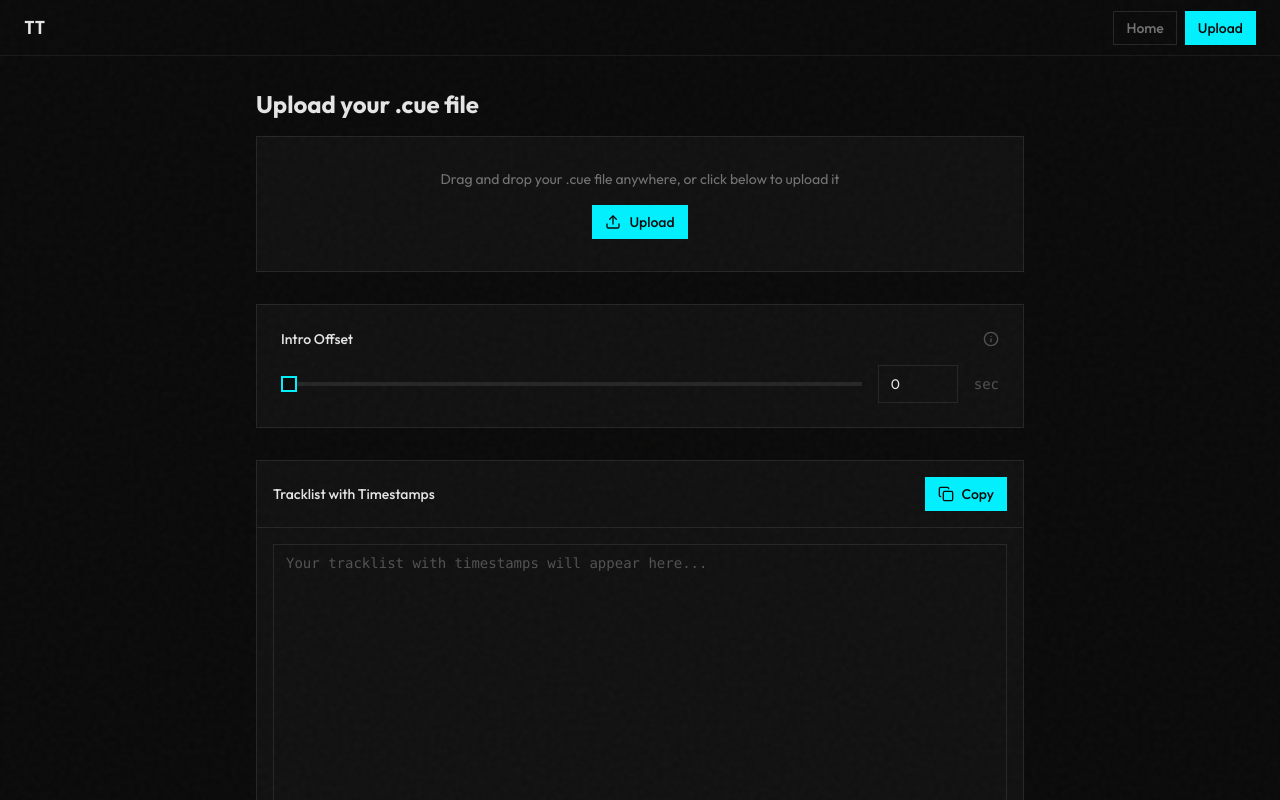
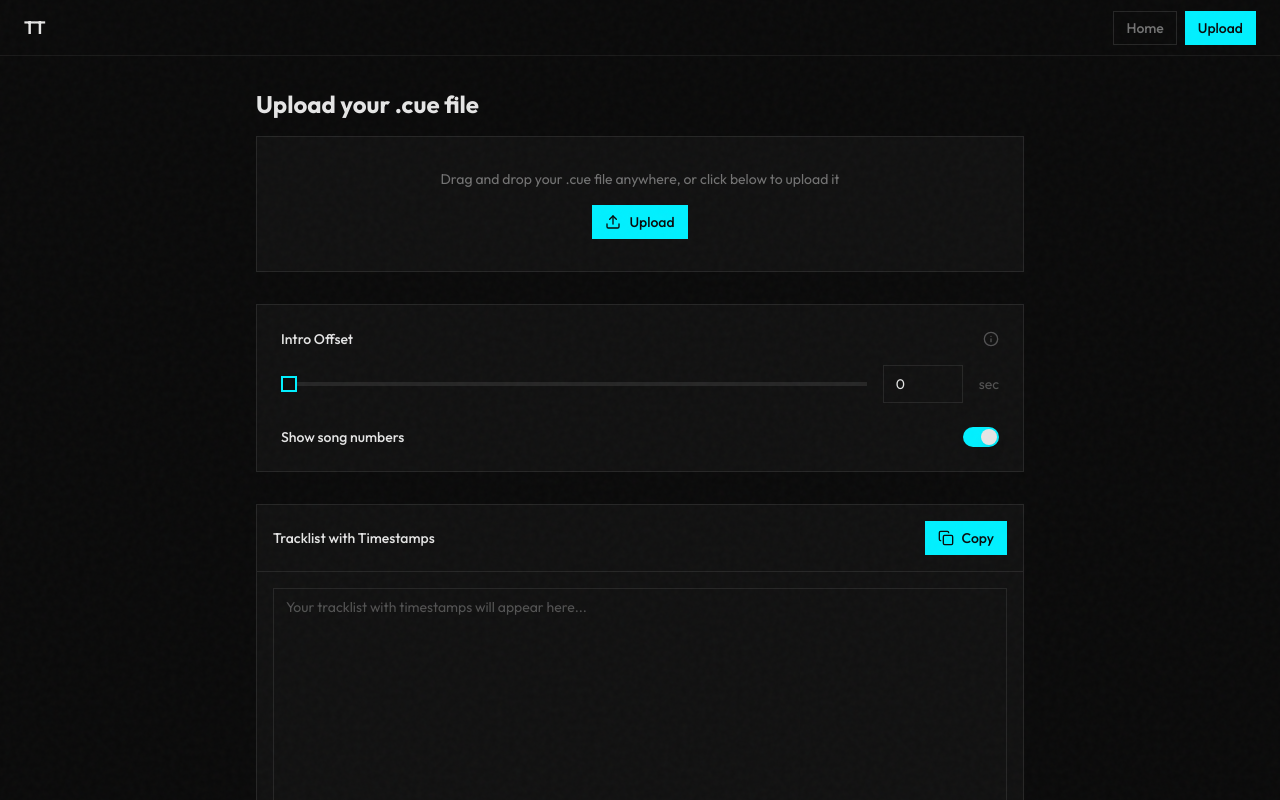
Before and after one commit to LukeberryPi/timestamp-tracklist, a React (Vite) app: page /submit in a window 1280 px wide. Shown: the top 800 px of the page. Built offline with nearby package versions, Linux system fonts and the light colour scheme.

Commit message:
show song nums

```diff
--- a/package.json
+++ b/package.json
@@ -13,6 +13,7 @@
     "@radix-ui/react-accordion": "^1.2.11",
     "@radix-ui/react-slider": "^1.3.5",
     "@radix-ui/react-slot": "^1.2.3",
+    "@radix-ui/react-switch": "^1.2.6",
     "@tailwindcss/vite": "^4.1.8",
     "class-variance-authority": "^0.7.1",
     "clsx": "^2.1.1",
--- a/src/components/Layout.tsx
+++ b/src/components/Layout.tsx
@@ -9,7 +9,7 @@ export default function Layout() {
         <div className="max-w-7xl mx-auto px-6 h-full flex items-center justify-between">
           <Link
             to="/"
-            className="text-lg font-semibold text-neutral-100 hover:text-accent transition-colors font-mono tracking-tight"
+            className="text-lg font-semibold text-neutral-100 hover:text-accent transition-colors tracking-tight"
           >
             TT
           </Link>
--- /dev/null
+++ b/src/components/ui/switch.tsx
@@ -0,0 +1,27 @@
+import * as React from "react";
+import * as SwitchPrimitives from "@radix-ui/react-switch";
+
+import { cn } from "@/lib/utils";
+
+const Switch = React.forwardRef<
+  React.ComponentRef<typeof SwitchPrimitives.Root>,
+  React.ComponentPropsWithoutRef<typeof SwitchPrimitives.Root>
+>(({ className, ...props }, ref) => (
+  <SwitchPrimitives.Root
+    className={cn(
+      "peer inline-flex h-5 w-9 shrink-0 cursor-pointer items-center rounded-full border-2 border-transparent transition-colors focus-visible:outline-none focus-visible:ring-2 focus-visible:ring-accent focus-visible:ring-offset-2 focus-visible:ring-offset-neutral-950 disabled:cursor-not-allowed disabled:opacity-50 data-[state=checked]:bg-accent data-[state=unchecked]:bg-neutral-700",
+      className
+    )}
+    {...props}
+    ref={ref}
+  >
+    <SwitchPrimitives.Thumb
+      className={cn(
+        "pointer-events-none block h-4 w-4 rounded-full bg-neutral-100 shadow-lg ring-0 transition-transform data-[state=checked]:translate-x-4 data-[state=unchecked]:translate-x-0"
+      )}
+    />
+  </SwitchPrimitives.Root>
+));
+Switch.displayName = SwitchPrimitives.Root.displayName;
+
+export { Switch };
--- a/src/lib/utils.ts
+++ b/src/lib/utils.ts
@@ -17,16 +17,15 @@ export function cn(...inputs: ClassValue[]) {
 }
 
 /**
- * Convert .cue timestamp (MM:SS:FF) to total seconds
- * FF are CD frames (75 frames per second)
+ * Convert .cue timestamp (HH:MM:SS) to total seconds
  */
 function cueTimestampToSeconds(cueTimestamp: string): number {
   const parts = cueTimestamp.split(':');
-  const minutes = parseInt(parts[0]);
-  const seconds = parseInt(parts[1]);
-  const frames = parseInt(parts[2] || '0');
+  const hours = parseInt(parts[0]);
+  const minutes = parseInt(parts[1]);
+  const seconds = parseInt(parts[2]);
 
-  return minutes * 60 + seconds + (frames / 75);
+  return hours * 3600 + minutes * 60 + seconds;
 }
 
 /**
@@ -46,14 +45,15 @@ function secondsToTimestamp(totalSeconds: number): string {
     const minStr = minutes.toString().padStart(2, '0');
     return `${hours}:${minStr}:${secStr}`;
   } else {
-    // mm:ss or m:ss format (e.g., "5:32" or "45:12")
-    return `${minutes}:${secStr}`;
+    // mm:ss format (e.g., "05:32" or "45:12")
+    const minStr = minutes.toString().padStart(2, '0');
+    return `${minStr}:${secStr}`;
   }
 }
 
-export function jsonToMultilineString(jsonData: TracksData, offsetSeconds: number = 0) {
+export function jsonToMultilineString(jsonData: TracksData, offsetSeconds: number = 0, showSongNumber: boolean = true) {
   return jsonData.data
-    .map((track) => {
+    .map((track, index) => {
       // Convert cue timestamp to seconds
       const trackSeconds = cueTimestampToSeconds(track.timestamp);
 
@@ -69,7 +69,8 @@ export function jsonToMultilineString(jsonData: TracksData, offsetSeconds: numbe
         ? `${track.artist} - ${track.songname}`
         : track.songname;
 
-      return `${timestamp} ${trackInfo}`;
+      const prefix = showSongNumber ? `${index + 1}) ` : '';
+      return `${prefix}${timestamp} ${trackInfo}`;
     })
     .join("\n");
 }
--- a/src/pages/HomePage.tsx
+++ b/src/pages/HomePage.tsx
@@ -13,7 +13,7 @@ export default function HomePage() {
             <span className="block text-accent animate-fade-in-up animation-delay-100">Tracklist</span>
           </h1>
 
-          <p className="text-xl text-neutral-400 max-w-md font-mono animate-fade-in-up animation-delay-200">
+          <p className="text-xl text-neutral-400 max-w-md animate-fade-in-up animation-delay-200">
             Upload your Rekordbox .cue file.
             <br />
             Get YouTube-ready timestamps instantly.
@@ -31,7 +31,7 @@ export default function HomePage() {
 
         {/* Minimal feature hints */}
         <div className="mt-32 pt-12 border-t border-neutral-800">
-          <div className="grid grid-cols-1 md:grid-cols-3 gap-8 text-sm text-neutral-500 font-mono">
+          <div className="grid grid-cols-1 md:grid-cols-3 gap-8 text-sm text-neutral-500">
             <div className="animate-fade-in-up animation-delay-400">01 — Drop file</div>
             <div className="animate-fade-in-up animation-delay-500">02 — Set offset</div>
             <div className="animate-fade-in-up animation-delay-600">03 — Copy tracklist</div>
--- a/src/pages/SubmitPage.tsx
+++ b/src/pages/SubmitPage.tsx
@@ -3,6 +3,7 @@ import { Button } from "@/components/ui/button";
 import { Slider } from "@/components/ui/slider";
 import { Input } from "@/components/ui/input";
 import { Textarea } from "@/components/ui/textarea";
+import { Switch } from "@/components/ui/switch";
 import { cn, jsonToMultilineString, parseCueFileToJSON } from "@/lib/utils";
 import { toast } from "sonner";
 import { Check, Copy, Trash2, Upload, Info } from "lucide-react";
@@ -13,17 +14,18 @@ export default function SubmitPage() {
   const [offset, setOffset] = useState(0);
   const [text, setText] = useState("");
   const [showCopied, setShowCopied] = useState(false);
+  const [showSongNumber, setShowSongNumber] = useState(true);
   const [parsedData, setParsedData] = useState<ReturnType<typeof parseCueFileToJSON> | null>(null);
 
   const fileInputRef = useRef<HTMLInputElement>(null);
 
-  // Recalculate tracklist when offset changes
+  // Recalculate tracklist when offset or showSongNumber changes
   useEffect(() => {
     if (parsedData) {
-      const formattedTracklistWithTimestamps = jsonToMultilineString(parsedData, offset);
+      const formattedTracklistWithTimestamps = jsonToMultilineString(parsedData, offset, showSongNumber);
       setText(formattedTracklistWithTimestamps);
     }
-  }, [offset, parsedData]);
+  }, [offset, parsedData, showSongNumber]);
 
   const isCueFile = (file: File) => {
     return file.name.toLowerCase().endsWith(".cue");
@@ -50,7 +52,7 @@ export default function SubmitPage() {
         const rawCueContent = await droppedFile.text();
         const cueJson = parseCueFileToJSON(rawCueContent);
         setParsedData(cueJson);
-        const formattedTracklistWithTimestamps = jsonToMultilineString(cueJson, offset);
+        const formattedTracklistWithTimestamps = jsonToMultilineString(cueJson, offset, showSongNumber);
         setText(formattedTracklistWithTimestamps);
         setFile(droppedFile);
         toast.success("Cue file loaded");
@@ -83,7 +85,7 @@ export default function SubmitPage() {
         const rawCueContent = await selectedFile.text();
         const cueJson = parseCueFileToJSON(rawCueContent);
         setParsedData(cueJson);
-        const formattedTracklistWithTimestamps = jsonToMultilineString(cueJson, offset);
+        const formattedTracklistWithTimestamps = jsonToMultilineString(cueJson, offset, showSongNumber);
         setText(formattedTracklistWithTimestamps);
         setFile(selectedFile);
         toast.success("Cue file loaded");
@@ -146,7 +148,7 @@ export default function SubmitPage() {
                   <div className="space-y-3 text-center">
                     <p className="text-sm text-neutral-300">
                       File loaded:{" "}
-                      <span className="font-semibold text-neutral-100 font-mono">{file.name}</span>
+                      <span className="font-semibold text-neutral-100">{file.name}</span>
                     </p>
                     <Button variant="destructive" size="default" onClick={handleRemove}>
                       <Trash2 />
@@ -178,8 +180,10 @@ export default function SubmitPage() {
               </div>
             </div>
 
-            {/* Offset Section */}
-            <div className="border border-neutral-700 bg-neutral-900 p-6 space-y-4">
+            {/* Settings Section */}
+            <div className="border border-neutral-700 bg-neutral-900 p-6 space-y-6">
+              {/* Offset */}
+              <div className="space-y-4">
                 <div className="flex items-center justify-between">
                   <h2 className="text-sm font-medium text-neutral-100">Intro Offset</h2>
                   <div className="group/tooltip relative">
@@ -206,7 +210,20 @@ export default function SubmitPage() {
                     min={0}
                     max={60}
                   />
-                <span className="text-sm text-neutral-500 font-mono">sec</span>
+                  <span className="text-sm text-neutral-500">sec</span>
+                </div>
+              </div>
+
+              {/* Show Song Number */}
+              <div className="flex items-center justify-between">
+                <label htmlFor="show-song-number" className="text-sm font-medium text-neutral-100">
+                  Show song numbers
+                </label>
+                <Switch
+                  id="show-song-number"
+                  checked={showSongNumber}
+                  onCheckedChange={setShowSongNumber}
+                />
               </div>
             </div>
 
@@ -225,7 +242,7 @@ export default function SubmitPage() {
                 <Textarea
                   value={text}
                   onChange={(e) => setText(e.target.value)}
-                  className="min-h-[400px] font-mono text-sm"
+                  className="min-h-[400px] text-sm"
                   placeholder="Your tracklist with timestamps will appear here..."
                 />
               </div>
```
Also changed, not shown: 1 other file (tests, documents, lock files or other folders). Lines whose indentation alone changed are shown as unchanged.
